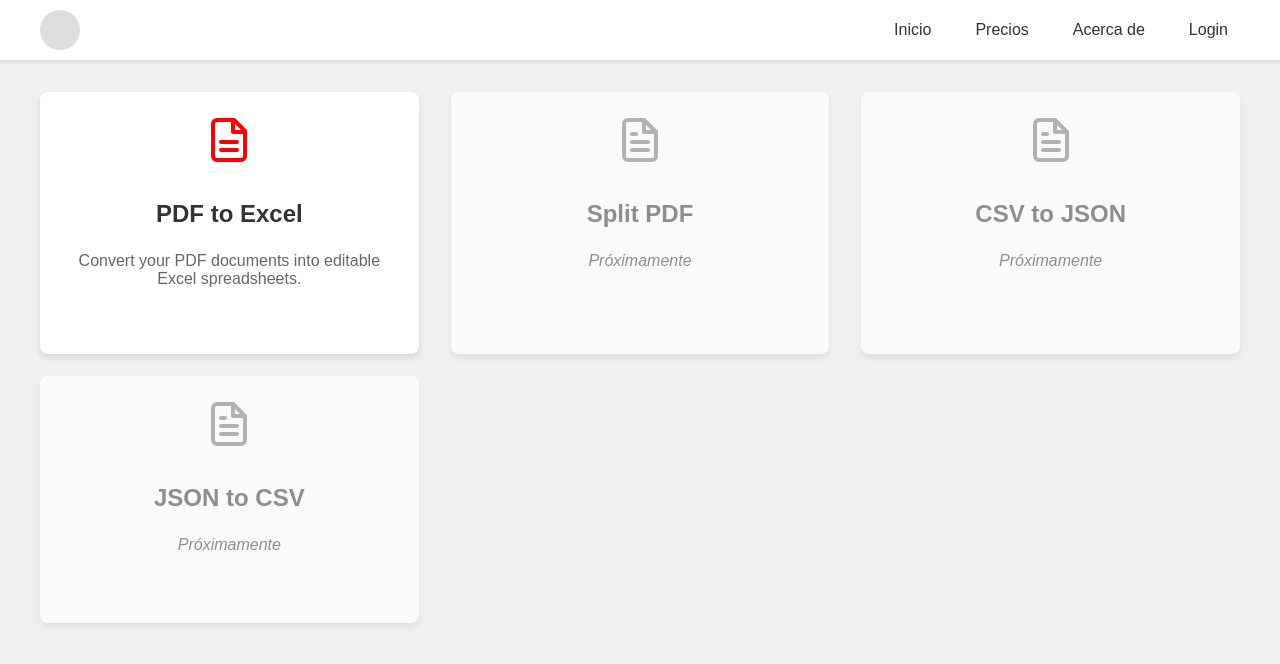
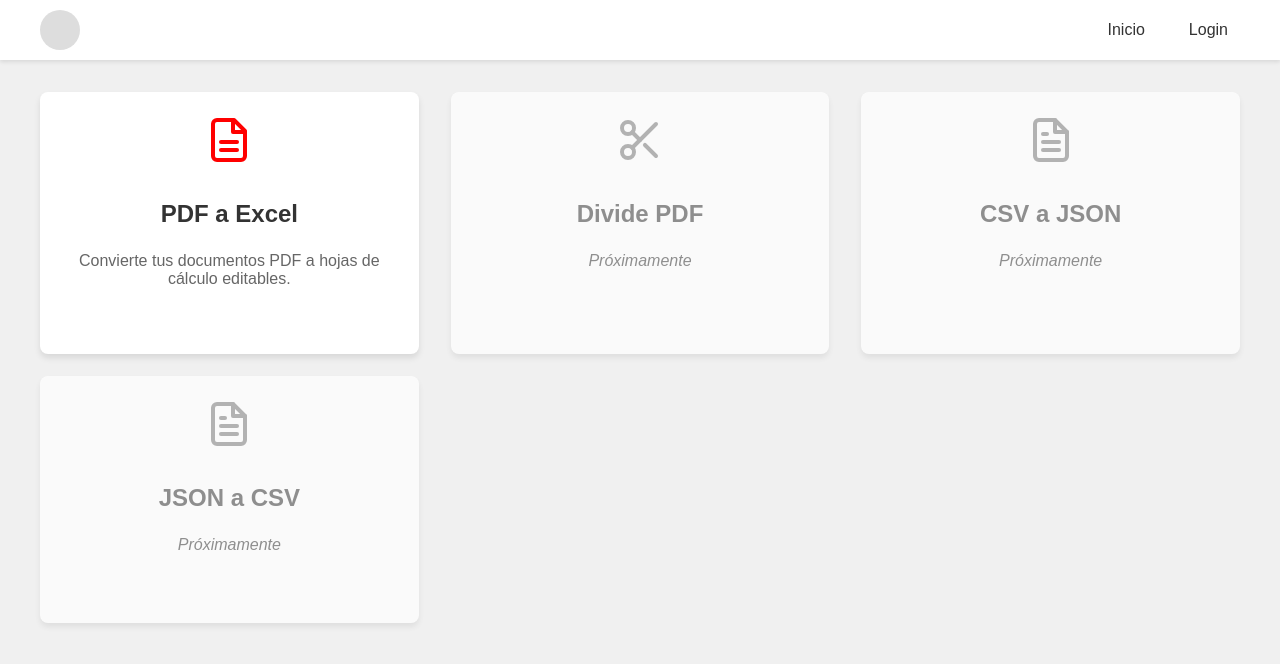
Before and after one commit to DPLATA/pdf_toolkit, a React (Vite) app: page / in a window 1280 px wide. Shown: the top 664 px of the page. Built offline with nearby package versions, Linux system fonts and the light colour scheme; no server answers.

Commit message:
fix: minor temporal reductions
also writing labels in spanish

```diff
--- a/src/components/MenuBar.jsx
+++ b/src/components/MenuBar.jsx
@@ -14,8 +14,8 @@ const MenuBar = () => {
         </div>
         <div className="menu-items">
           <Link to="/" className="menu-item">Inicio</Link>
-          <Link to="/pricing" className="menu-item">Precios</Link>
-          <Link to="/about" className="menu-item">Acerca de</Link>
+          {/*<Link to="/pricing" className="menu-item">Precios</Link>
+          <Link to="/about" className="menu-item">Acerca de</Link>*/}
           {user ? (
             <>
               <Link to="/dashboard" className="menu-item">Perfil</Link>
--- a/src/components/ToolCards.jsx
+++ b/src/components/ToolCards.jsx
@@ -37,8 +37,8 @@ const ToolCards = () => {
       <div className="tools-grid">
         <Link to="/pdf-to-excel" className="tool-card">
           <FileSpreadsheetIcon />
-          <h2>PDF to Excel</h2>
-          <p>Convert your PDF documents into editable Excel spreadsheets.</p>
+          <h2>PDF a Excel</h2>
+          <p>Convierte tus documentos PDF a hojas de cálculo editables.</p>
         </Link>
 
         {/*<Link to="/split-pdf" className="tool-card">
@@ -48,20 +48,20 @@ const ToolCards = () => {
         </Link>*/}
 
         <div className="tool-card coming-soon">
-          <CsvJsonIcon />
-          <h2>Split PDF</h2>
+          <ScissorsIcon />
+          <h2>Divide PDF</h2>
           <p>Próximamente</p>
         </div>
 
         <div className="tool-card coming-soon">
           <CsvJsonIcon />
-          <h2>CSV to JSON</h2>
+          <h2>CSV a JSON</h2>
           <p>Próximamente</p>
         </div>
 
         <div className="tool-card coming-soon">
           <CsvJsonIcon />
-          <h2>JSON to CSV</h2>
+          <h2>JSON a CSV</h2>
           <p>Próximamente</p>
         </div>
       </div>
```
